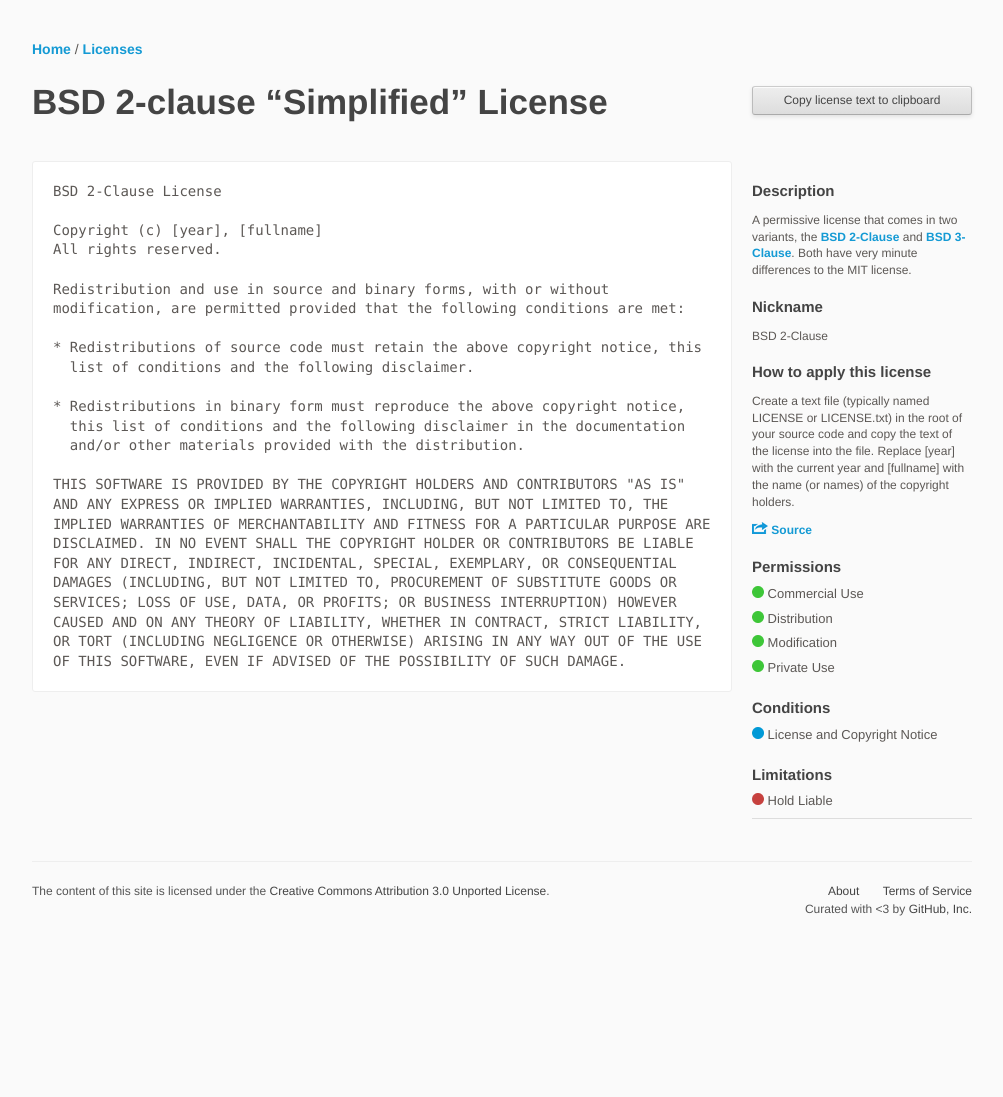
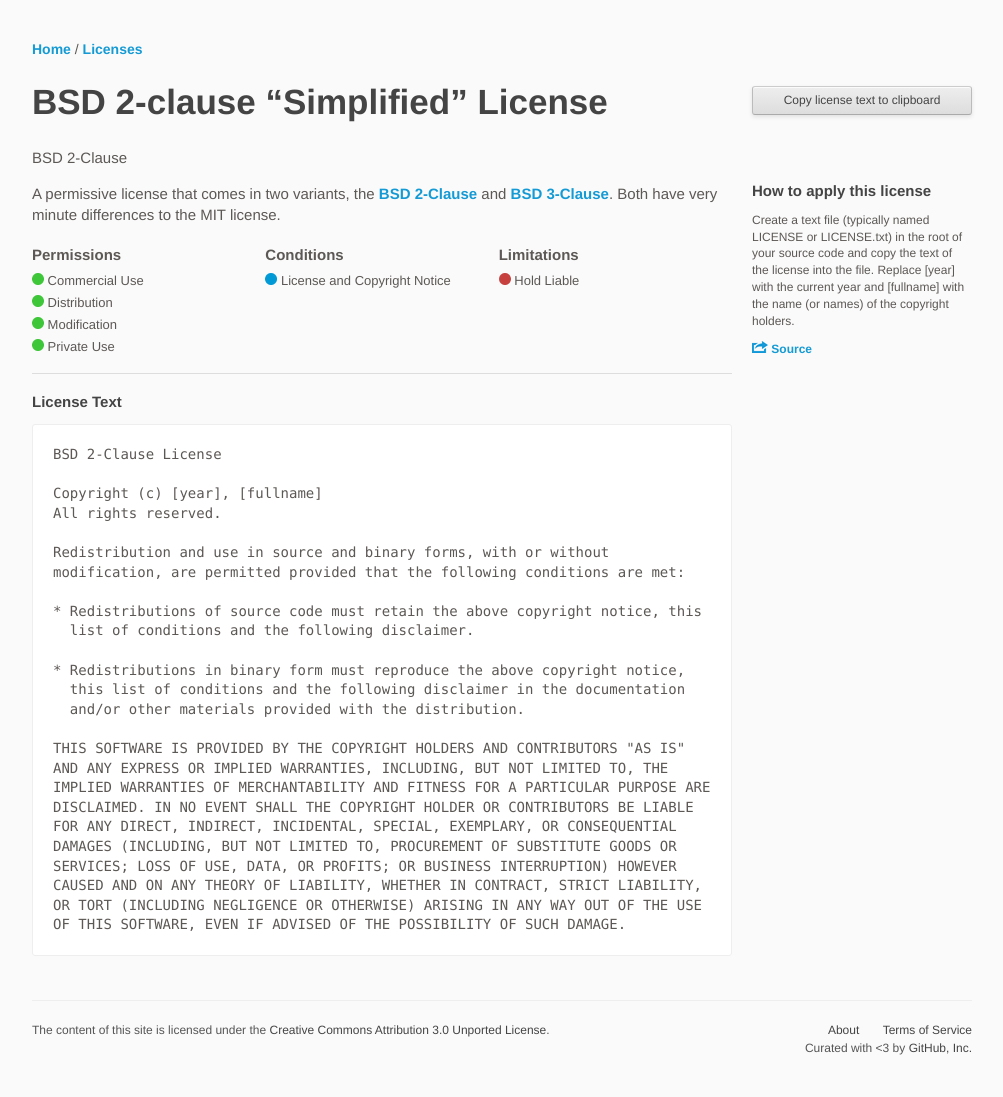
Before and after one commit to github/choosealicense.com, a Jekyll site: the page built from _licenses/bsd-2-clause.txt, in a window 1280 px wide. Shown: the whole page, without its empty margins (138-1141 px from the left). Built offline with Jekyll 4.4.1, drawn with Linux system fonts in a browser that asks for light colours; some web fonts are replaced; before the commit the page ends 958 px from its top, so only the background shows below that.

Commit message:
Restructure individual license pages, added styles to improve alignment

```diff
--- a/_includes/sidebar.html
+++ b/_includes/sidebar.html
@@ -1,22 +1,6 @@
 <div class="sidebar">
 
   <a href="#" data-clipboard-target="#license-text" data-proofer-ignore="true" class="js-clipboard-button button">Copy license text to clipboard</a>
-
-  <div class="license-description">
-    <h3>Description</h3>
-    <p>
-      {{ page.description }}
-    </p>
-  </div>
-
-  {% if page.nickname %}
-  <div class="license-nickname">
-    <h3>Nickname</h3>
-    <p>
-      {{ page.nickname }}
-    </p>
-  </div>
-  {% endif %}
 
   <div class="how-to-apply">
     <h3>How to apply this license</h3>
@@ -38,27 +22,6 @@
   </div>
   {% endif %}
 
-  <div class="license-rules license-rules-sidebar">
-
-  {% assign types = "permissions|conditions|limitations" | split: "|" %}
-  {% for type in types %}
-    <h3>{{ type | capitalize }}</h3>
-    <ul class="license-{{ type }}">
-      {% assign rules = site.data.rules[type] | sort: "label" %}
-      {% for rule_obj in rules %}
-        {% assign req = rule_obj.tag %}
-        {% if page[type] contains req %}
-          <li class="{{ req }}">
-            <span class="license-sprite"></span>
-            {{ rule_obj.label }}
-          </li>
-        {% endif %}
-      {% endfor %}
-    </ul>
-  {% endfor %}
-
-  </div>
-
   {% if page.using %}
   <div class="projects-with-license">
     <h3>Who's using this license?</h3>
--- a/_layouts/license.html
+++ b/_layouts/license.html
@@ -1,8 +1,54 @@
 {% include header.html %}
 
       <div class="clearfix">
+
         <div class="license-body">
-          <pre id="license-text">{{ content | replace:"<", "&lt;" | replace:">", "&gt;" }}</pre>
+
+            {% if page.nickname %}
+            <p class="license-nickname">
+                {{ page.nickname }}
+            </p>
+            {% endif %}
+
+            <p>
+                {{ page.description }}
+            </p>
+
+            <div class="license-page-details">
+
+              <table class="license-rules">
+                <tr>
+                {% assign types = "permissions|conditions|limitations" | split: "|" %}
+                {% for type in types %}
+                  <th class="label">{{ type | capitalize }}</th>
+                {% endfor %}
+                </tr>
+                <tr>
+                  {% for type in types %}
+                    <td>
+                      <ul class="license-{{ type }}">
+                        {% assign rules = site.data.rules[type] | sort: "label" %}
+                        {% for rule_obj in rules %}
+                          {% assign req = rule_obj.tag %}
+                          {% if page[type] contains req %}
+                            <li class="{{ req }}">
+                              <span class="license-sprite"></span>
+                              {{ rule_obj.label }}
+                            </li>
+                          {% endif %}
+                        {% endfor %}
+                      </ul>
+                    </td>
+                  {% endfor %}
+                </tr>
+              </table>
+
+            </div>
+
+            <h3>License Text</h3>
+
+            <pre id="license-text">{{ content | replace:"<", "&lt;" | replace:">", "&gt;" }}</pre>
+
         </div> <!-- /license-body -->
 
 {% include sidebar.html %}
--- a/assets/css/application.scss
+++ b/assets/css/application.scss
@@ -163,6 +163,12 @@ strong {
   padding-left: 20px;
 }
 
+.license-page-details {
+  -webkit-box-sizing: border-box;
+  -moz-box-sizing: border-box;
+  box-sizing: border-box;
+}
+
 .license-overview-name {
   font-size: 28px;
   margin-top: 5px;
@@ -263,6 +269,10 @@ strong {
   -o-border-radius: 3px;
   border-radius: 3px;
   padding: 20px;
+}
+
+.license-nickname {
+  margin-top: 0;
 }
 
 .sidebar {
```
